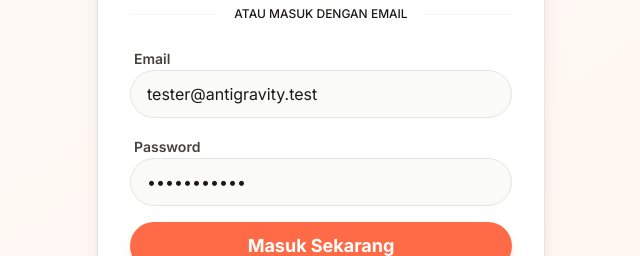
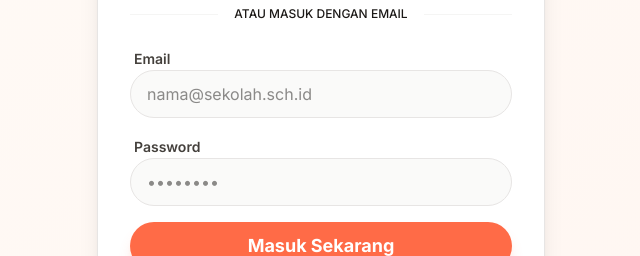
Before and after one commit to dynzaka-prog/gurukit, a Next.js app: page /login in a window 1280 px wide. Shown: the part 319-575 px from the top of the page, without its empty margins (319-959 px from the left). Built offline with nearby package versions, Linux system fonts and the light colour scheme; no server answers.

Commit message:
security: remove hardcoded credentials and fix login redirect bug

```diff
--- a/app/login/page.tsx
+++ b/app/login/page.tsx
@@ -15,18 +15,18 @@ export default function LoginPage() {
     async function handleSubmit(formData: FormData) {
         setLoading(true);
         setError(null);
-        try {
+
         const result = await signInWithEmail(formData);
+
         if (result && 'error' in result) {
             setError(result.error as string);
             setLoading(false);
         } else if (result && 'success' in result) {
-                // Redirect on client side after success
+            // Success! Redirect immediately
             router.push('/dashboard');
             router.refresh();
-            }
-        } catch (err) {
-            setError("Terjadi kesalahan sistem. Silakan coba lagi.");
+        } else {
+            // Fallback for unexpected results
             setLoading(false);
         }
     }
@@ -80,7 +80,6 @@ export default function LoginPage() {
                                 type="email"
                                 placeholder="nama@sekolah.sch.id"
                                 required
-                                defaultValue="tester@antigravity.test"
                                 className="w-full h-12 px-4 bg-warm-50 border border-warm-200 rounded-2xl outline-none focus:border-coral-400 focus:ring-4 focus:ring-coral-400/10 transition-all text-warm-900"
                             />
                         </div>
@@ -91,7 +90,6 @@ export default function LoginPage() {
                                 type="password"
                                 placeholder="••••••••"
                                 required
-                                defaultValue="password123"
                                 className="w-full h-12 px-4 bg-warm-50 border border-warm-200 rounded-2xl outline-none focus:border-coral-400 focus:ring-4 focus:ring-coral-400/10 transition-all text-warm-900"
                             />
                         </div>
```
Lines whose indentation alone changed are shown as unchanged.
